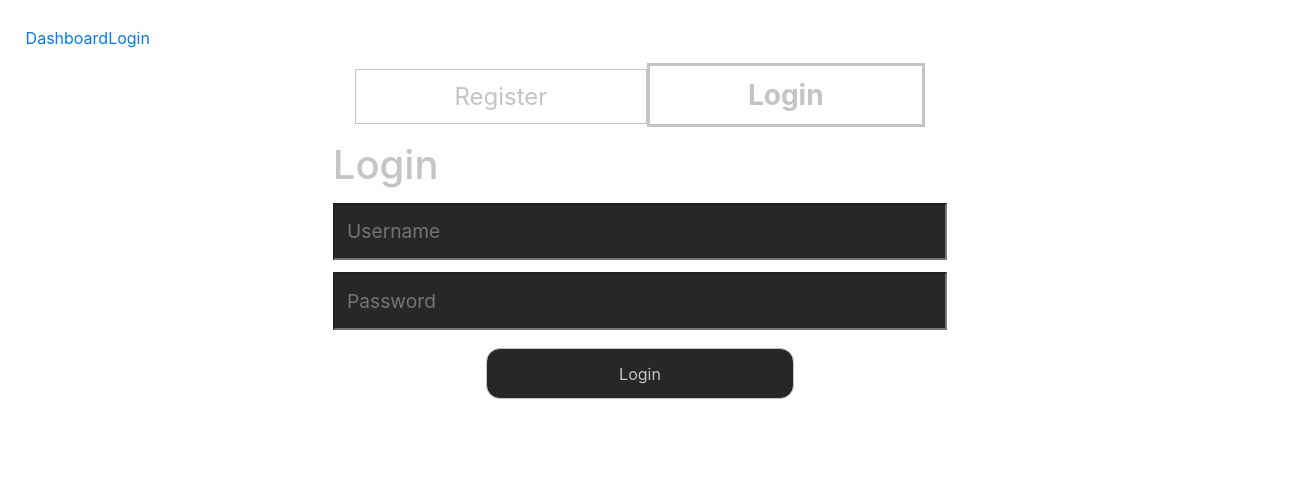
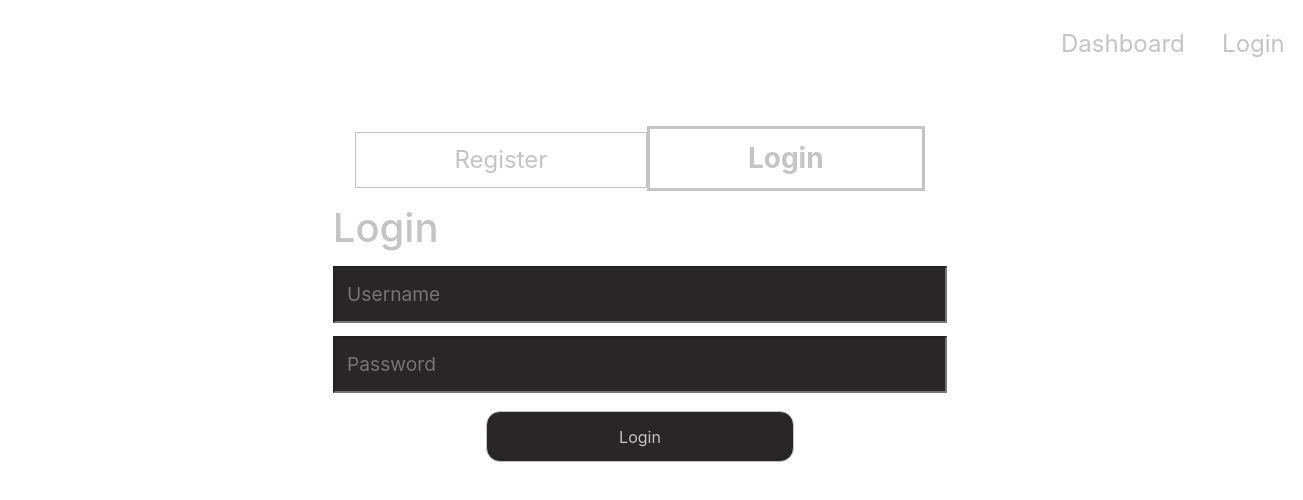
Before and after one commit to anywhere-fitness-ii/Front-End, a React (Create React App) app in the folder client/: page /login in a window 1280 px wide. Shown: the top 500 px of the page, 1303 px wide, since content can reach past the window. Built offline with nearby package versions, Linux system fonts and the light colour scheme.

Commit message:
removed unused variables and added minimum styling to main nav

```diff
--- a/client/src/App.css
+++ b/client/src/App.css
@@ -6,3 +6,7 @@
 .adminButtonNo{
   display: none;
 }
+
+* {
+  box-sizing: border-box;
+}
--- a/client/src/App.js
+++ b/client/src/App.js
@@ -1,10 +1,10 @@
 import React from 'react';
-import { Route, NavLink, Link } from 'react-router-dom';
+import { Route } from 'react-router-dom';
 import RegisterForm from './components/RegistrationForm'
 import LoginForm from './components/LoginForm';
-import AddClassForm from './components/AddClass';
 import LoginNav from './components/LoginNav';
-import Dashboard from './components/Dashboard'
+import Dashboard from './components/Dashboard';
+import MainNav from './components/MainNav';
 import './App.css';
 import { LoginWrapper } from './styles/Styles';
 
@@ -12,11 +12,9 @@ import { LoginWrapper } from './styles/Styles';
 
 function App() {
   return (
+    <div>
+      <MainNav/>
       <LoginWrapper>
-     <div>
-       <NavLink to="/dashboard">Dashboard</NavLink>
-        <NavLink to="/login">Login</NavLink>
-      </div>
         <Route exact path="/">
           <LoginNav/>
           <RegisterForm />
@@ -27,13 +25,10 @@ function App() {
           <LoginForm />
         </Route>
 
-      {/* Instructor dashboard with addclass form and upcoming classes
-      <Route path="/instructor/:id">
-        <AddClassForm />
-      </Route> */}
         <Route path="/dashboard" component={Dashboard} />
 
       </LoginWrapper>
+    </div>
   );
 }
 
--- a/client/src/components/ClassCards.js
+++ b/client/src/components/ClassCards.js
@@ -1,13 +1,12 @@
 
 
-import React, {useContext, useState} from 'react';
+import React, {useContext} from 'react';
 import {DashboardContext} from '../components/Dashboard'
 import {
-    Card, CardImg, CardText, CardBody,
-    CardTitle, CardSubtitle, Button, Container
+    Card, CardBody,
+    CardTitle, CardSubtitle, Button
   } from 'reactstrap';
 
-import { H1 } from '../styles/Styles';
 import { axiosWithAuth } from '../utils/axiosWithAuth';
 
 const initialData = {
--- a/client/src/components/Dashboard.js
+++ b/client/src/components/Dashboard.js
@@ -1,4 +1,4 @@
-import React, {useState, useContext, useEffect, createContext} from 'react';
+import React, {useState, useEffect, createContext} from 'react';
 import User from './User'
 import Instructor from './Instructor'
 import UserInfo from './UserInfo';
--- a/client/src/components/EditModal.js
+++ b/client/src/components/EditModal.js
@@ -1,5 +1,5 @@
 import React, { useState } from 'react';
-import { Button, Modal, ModalHeader, ModalBody, ModalFooter } from 'reactstrap';
+import { Button, Modal, ModalHeader, ModalFooter } from 'reactstrap';
 import EditProfileForm from './EditProfileForm'
 
 const EditModal = (props) => {
--- a/client/src/components/EditProfileForm.js
+++ b/client/src/components/EditProfileForm.js
@@ -1,5 +1,5 @@
 import React, {useContext} from 'react';
-import {StyledForm, StyledInput, StyledSelect, StyledButton, H1} from '../styles/Styles';
+import {StyledForm, StyledInput, StyledButton} from '../styles/Styles';
 import {useHistory} from 'react-router-dom'
 import {DashboardContext} from '../components/Dashboard';
 import { useForm } from "react-hook-form";
--- a/client/src/components/LoginForm.js
+++ b/client/src/components/LoginForm.js
@@ -1,6 +1,5 @@
-import React, { useState } from 'react';
+import React from 'react';
 import {StyledForm, StyledInput, StyledButton, H1} from '../styles/Styles'
-import axios from 'axios'
 import {useHistory} from 'react-router-dom'
 import { useForm } from "react-hook-form"
 import {axiosWithAuth} from '../utils/axiosWithAuth'
--- a/client/src/components/MainNav.js
+++ b/client/src/components/MainNav.js
@@ -1,6 +1,12 @@
 import React from 'react';
-import {Route, NavLink} from 'react-router-dom';
+import { MainNavLink, MainNavContainer } from '../styles/Styles'
 
-const MainNav = () => {
+const MainNav = () =>
+  <MainNavContainer>
+    <div>
+      <MainNavLink to="/dashboard">Dashboard</MainNavLink>
+      <MainNavLink to="/login">Login</MainNavLink>
+    </div>
+  </MainNavContainer>
 
-}
+export default MainNav;
--- a/client/src/components/SearchForm.js
+++ b/client/src/components/SearchForm.js
@@ -1,6 +1,5 @@
-import React, { useState } from 'react';
-import { StyledLabel, StyledInput, StyledForm, StyledButton } from '../styles/Styles'
-import { axiosWithAuth } from '../utils/axiosWithAuth';
+import React from 'react';
+import { StyledLabel, StyledInput, StyledForm } from '../styles/Styles'
 
 const SearchForm = ({setSearchTerm, setSearchCategory, searchCategory}) => {
 
--- a/client/src/components/User.js
+++ b/client/src/components/User.js
@@ -5,8 +5,6 @@ import { H1 } from '../styles/Styles';
 import { Row, Container, Col } from 'reactstrap';
 import ClassCards from './ClassCards';
 import SearchForm from './SearchForm';
-import UserInfo from './UserInfo';
-
 
 const User = ()=> {
   const {userData, classData} = useContext(DashboardContext)
--- a/client/src/components/UserInfo.js
+++ b/client/src/components/UserInfo.js
@@ -1,4 +1,4 @@
-import React, {useContext, useState} from 'react';
+import React, {useContext} from 'react';
 import { ProfileImg, UserInfoWrapper } from '../styles/Styles';
 import {DashboardContext} from '../components/Dashboard';
 import EditModal from './EditModal';
--- a/client/src/styles/Styles.js
+++ b/client/src/styles/Styles.js
@@ -10,6 +10,11 @@ export const DashboardWrapper = styled.div`
 `
 export const UserInfoWrapper = styled.div`
   padding: 5% 2%;
+`
+
+export const MainNavContainer = styled(DashboardWrapper)`
+  justify-content: flex-end;
+  padding: 2% 4%;
 `
 
 export const StyledForm = styled.form`
@@ -41,8 +46,6 @@ export const StyledLabel = styled.label`
   font-size: 1.5rem;
 `
 
-
-
 export const StyledButton = styled.button`
   padding: 2%;
   width: 50%;
@@ -71,6 +74,18 @@ export const LoginNavLink = styled(NavLink)`
   }
 `
 
+export const MainNavLink = styled(NavLink)`
+  padding: 1% 10%;
+  text-decoration: none;
+  color: #C4C4C4;
+  font-size: 1.5rem;
+  &:hover {
+    font-weight: 800;
+    text-decoration: none;
+    color: #C4C4C4;
+  }
+`
+
 export const LoginNavContainer = styled.div`
   margin: 2% auto;
   width: 100%;
```
Lines whose indentation alone changed are shown as unchanged.
